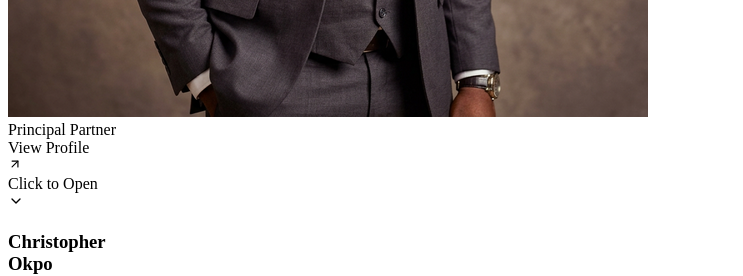
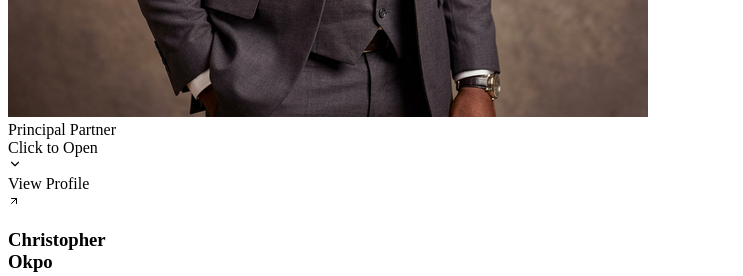
Before and after one commit to eugenex-lab/conradandxavi, a Next.js app: page /TeamPage in a window 1280 px wide. Shown: the part 3940-4216 px from the top of the page, without its empty margins (0-743 px from the left). Built offline with nearby package versions, Linux system fonts and the light colour scheme.

Commit message:
feat: animate team member card overlays and call-to-actions using Framer Motion for enhanced interactivity.

```diff
--- a/pages/TeamPage.tsx
+++ b/pages/TeamPage.tsx
@@ -1,4 +1,5 @@
 import React, { useState, useEffect } from "react";
+import { motion, AnimatePresence } from "framer-motion";
 import { TEAM_MEMBERS } from "../constants";
 import {
   Linkedin,
@@ -261,38 +262,66 @@ const TeamPage: React.FC = () => {
                     src={member.image}
                     alt={member.name}
                     className="w-full h-full object-cover transition-transform duration-[1.5s] ease-[cubic-bezier(0.2,0.8,0.2,1)] group-hover:scale-110"
-                    style={{ objectPosition: member.imagePosition || "center top" }}
+                    style={{
+                      objectPosition: member.imagePosition || "center top",
+                    }}
                   />
 
                   {/* Premium Royal Blue Overlay */}
-                  <div className="absolute inset-0 bg-gradient-to-tr from-navy/90 via-navy/70 to-navy/30 backdrop-blur-[3px] opacity-0 group-hover:opacity-100 transition-all duration-700 flex flex-col items-center justify-center text-white px-8 text-center pointer-events-none">
-                    <div className="transform translate-y-12 group-hover:translate-y-0 transition-all duration-1000 ease-[cubic-bezier(0.22,1,0.36,1)] flex flex-col items-center">
-                      <div className="text-gold font-bold text-[9px] uppercase tracking-[0.4em] mb-4">
+                  <div className="absolute inset-0 bg-gradient-to-tr from-navy/90 via-navy/70 to-navy/30 backdrop-blur-[3px] opacity-0 group-hover:opacity-100 transition-all duration-700 flex flex-col items-center justify-end pb-16 text-white px-8 text-center pointer-events-none">
+                    <div className="transform translate-y-8 group-hover:translate-y-0 transition-all duration-1000 ease-[cubic-bezier(0.22,1,0.36,1)] flex flex-col items-center w-full">
+                      <div className="text-white/60 font-bold text-[8px] uppercase tracking-[0.4em] mb-4">
                         {member.position}
                       </div>
-
-                      <div className="flex items-center justify-center gap-3 bg-white/10 backdrop-blur-xl border border-white/20 pl-8 pr-6 py-3.5 rounded-full shadow-2xl group/btn transition-all duration-300 hover:border-gold/50">
-                        <span className="text-[10px] font-bold uppercase tracking-[0.3em]">
-                          View Profile
-                        </span>
-                        <div className="w-8 h-8 rounded-full bg-gold flex items-center justify-center text-navy shadow-lg">
-                          <ArrowUpRight size={14} />
+                      {/* Bouncing Animation - Restored */}
+                      <div className="mb-4 flex flex-col items-center gap-1 opacity-0 group-hover:opacity-100 transition-all duration-1000 delay-300">
+                        <div className="flex items-center gap-3">
+                          <div className="w-6 h-[1px] bg-gold/50"></div>
+                          <span className="text-[8px] text-gold uppercase tracking-[0.4em] font-bold">
+                            Click to Open
+                          </span>
+                          <div className="w-6 h-[1px] bg-gold/50"></div>
+                        </div>
+                        <div className="animate-bounce mt-1">
+                          <ChevronDown size={14} className="text-gold" />
                         </div>
                       </div>
 
-                      {/* Explicit Click Indicator */}
-                      <div className="mt-8 flex flex-col items-center gap-2 opacity-0 group-hover:opacity-100 transition-all duration-1000 delay-500">
-                        <div className="flex items-center gap-3">
-                          <div className="w-6 h-[1px] bg-gold/30"></div>
-                          <span className="text-[8px] text-gold uppercase tracking-[0.4em] font-bold">
-                            Click to Open
-                          </span>
-                          <div className="w-6 h-[1px] bg-gold/30"></div>
-                        </div>
-                        <div className="animate-bounce mt-1">
-                          <ChevronDown size={16} className="text-gold" />
-                        </div>
-                      </div>
+                      {/* Primary CTA - Compact One-Line with Framer Motion Animation */}
+                      <motion.div
+                        whileHover="hover"
+                        whileTap={{ scale: 0.98 }}
+                        variants={{
+                          hover: { scale: 1.05 }
+                        }}
+                        className="flex items-center justify-center gap-3 bg-gold text-navy pl-7 pr-5 py-3 rounded-full shadow-[0_15px_30px_rgba(174,152,98,0.4)] cursor-pointer pointer-events-auto"
+                      >
+                        <span className="text-[10px] font-bold uppercase tracking-[0.3em] whitespace-nowrap">
+                          View Profile
+                        </span>
+                        <motion.div
+                          className="w-7 h-7 rounded-full bg-navy flex items-center justify-center text-gold shadow-lg shrink-0"
+                          initial={false}
+                        >
+                          <motion.div
+                            variants={{
+                              hover: {
+                                rotate: 45,
+                                x: 2,
+                                y: -2,
+                                scale: 1.1
+                              }
+                            }}
+                            transition={{
+                              type: "spring",
+                              stiffness: 400,
+                              damping: 25
+                            }}
+                          >
+                            <ArrowUpRight size={12} />
+                          </motion.div>
+                        </motion.div>
+                      </motion.div>
                     </div>
                   </div>
                 </div>
```
